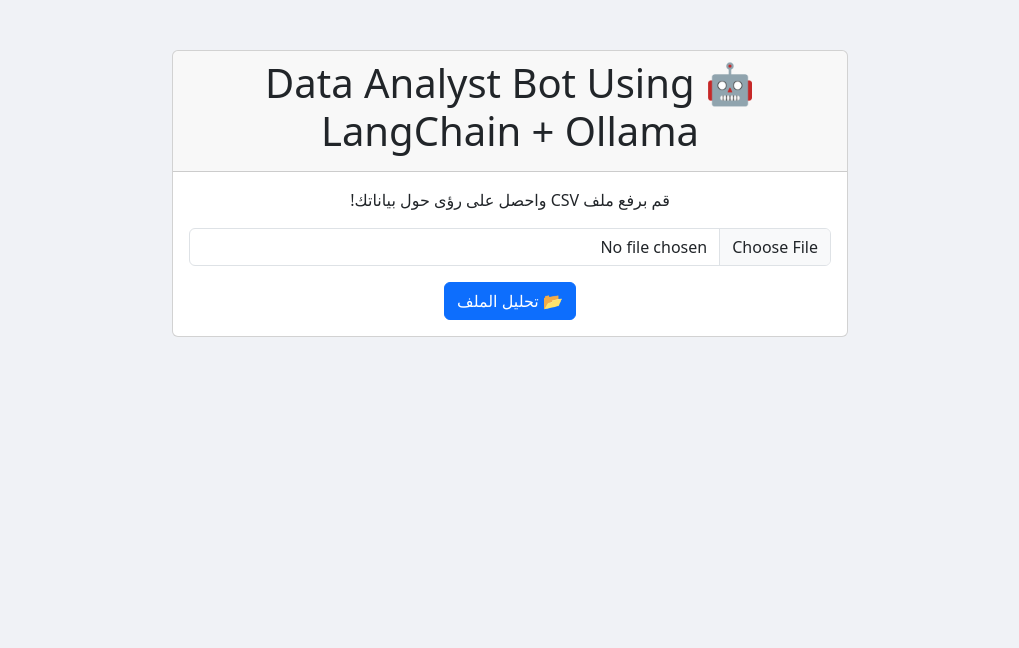
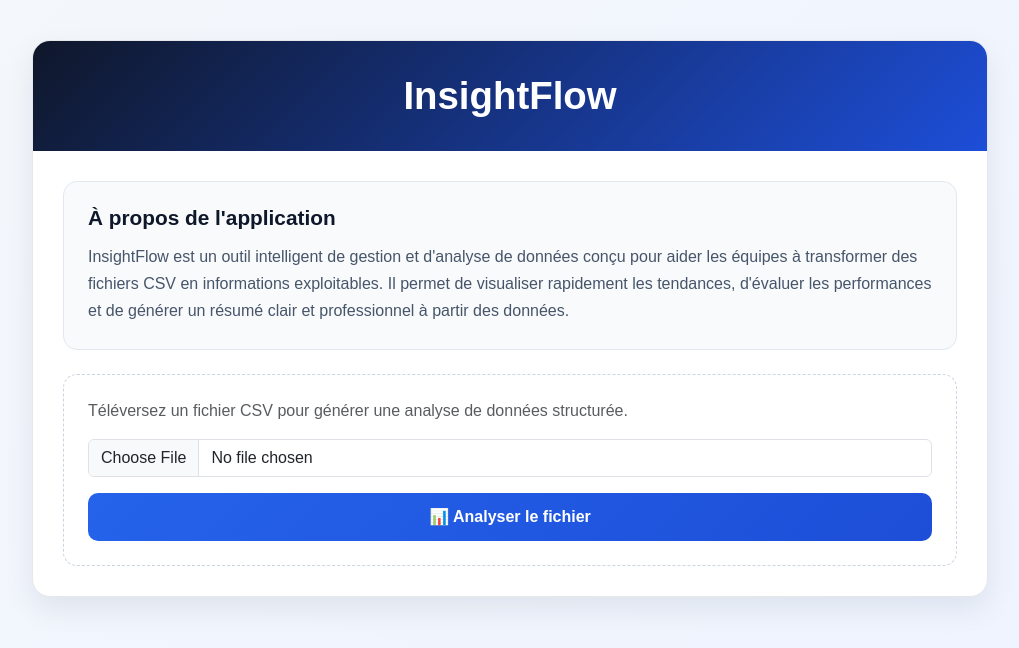
Before and after one commit to dhia1128/file_analyser2, a plain HTML site: page templates/index.html in a window 1280 px wide. Shown: the whole page, without its empty margins (130-1149 px from the left). Drawn offline with nearby package versions, Linux system fonts and the light colour scheme.

Commit message:
improvement

```diff
--- a/templates/index.html
+++ b/templates/index.html
@@ -1,28 +1,102 @@
 <!DOCTYPE html>
-<html lang="ar" dir="rtl">
+<html lang="fr">
 <head>
     <meta charset="UTF-8">
     <meta name="viewport" content="width=device-width, initial-scale=1.0">
-    <title>🤖 Data Analyst Bot</title>
+    <title>InsightFlow | Analyse de données</title>
     <link href="https://cdn.jsdelivr.net/npm/bootstrap@5.3.2/dist/css/bootstrap.min.css" rel="stylesheet">
     <style>
-        body { background-color: #f0f2f6; }
-        .container { max-width: 700px; }
-        .card { margin-top: 50px; }
+        body {
+            background: linear-gradient(135deg, #f4f7fb 0%, #eef3ff 100%);
+            min-height: 100vh;
+            font-family: Arial, sans-serif;
+            color: #1f2937;
+        }
+        .container {
+            max-width: 980px;
+            padding-top: 40px;
+            padding-bottom: 40px;
+        }
+        .hero {
+            background: #ffffff;
+            border-radius: 18px;
+            box-shadow: 0 12px 30px rgba(15, 23, 42, 0.08);
+            border: 1px solid #e5e7eb;
+            overflow: hidden;
+        }
+        .hero-header {
+            background: linear-gradient(135deg, #0f172a 0%, #1d4ed8 100%);
+            color: white;
+            padding: 32px 30px;
+            text-align: center;
+        }
+        .hero-header h1 {
+            margin: 0;
+            font-size: clamp(2rem, 3vw, 2.7rem);
+            font-weight: 700;
+        }
+        .hero-body {
+            padding: 30px;
+        }
+        .about-box {
+            background: #f8fafc;
+            border: 1px solid #e2e8f0;
+            border-radius: 14px;
+            padding: 24px;
+            margin-bottom: 24px;
+        }
+        .about-box h2 {
+            font-size: 1.3rem;
+            font-weight: 700;
+            color: #0f172a;
+            margin-bottom: 12px;
+        }
+        .about-box p {
+            margin: 0;
+            line-height: 1.7;
+            color: #475569;
+        }
+        .upload-box {
+            border: 1px dashed #cbd5e1;
+            border-radius: 14px;
+            background: #ffffff;
+            padding: 24px;
+        }
+        .btn-primary {
+            background: linear-gradient(135deg, #2563eb 0%, #1d4ed8 100%);
+            border: none;
+            padding: 12px 22px;
+            border-radius: 10px;
+            font-weight: 600;
+        }
+        .btn-primary:hover {
+            background: linear-gradient(135deg, #1d4ed8 0%, #1e40af 100%);
+        }
     </style>
 </head>
 <body>
     <div class="container">
-        <div class="card text-center">
-            <div class="card-header">
-                <h1>🤖 Data Analyst Bot Using LangChain + Ollama</h1>
+        <div class="hero">
+            <div class="hero-header">
+                <h1>InsightFlow</h1>
             </div>
-            <div class="card-body">
-                <p class="card-text">قم برفع ملف CSV واحصل على رؤى حول بياناتك!</p>
-                <form action="/analyze" method="post" enctype="multipart/form-data">
-                    <input type="file" name="file" class="form-control mb-3" accept=".csv" required>
-                    <button type="submit" class="btn btn-primary">📂 تحليل الملف</button>
-                </form>
+            <div class="hero-body">
+                <div class="about-box">
+                    <h2>À propos de l'application</h2>
+                    <p>
+                        InsightFlow est un outil intelligent de gestion et d'analyse de données conçu pour aider les équipes
+                        à transformer des fichiers CSV en informations exploitables. Il permet de visualiser rapidement les
+                        tendances, d'évaluer les performances et de générer un résumé clair et professionnel à partir des données.
+                    </p>
+                </div>
+
+                <div class="upload-box">
+                    <p class="text-muted mb-3">Téléversez un fichier CSV pour générer une analyse de données structurée.</p>
+                    <form action="/analyze" method="post" enctype="multipart/form-data">
+                        <input type="file" name="file" class="form-control mb-3" accept=".csv" required>
+                        <button type="submit" class="btn btn-primary w-100">📊 Analyser le fichier</button>
+                    </form>
+                </div>
             </div>
         </div>
     </div>
```
Also changed, not shown: templates/results.html (+67 -13 lines), requirements.txt (added), 1 other file.
